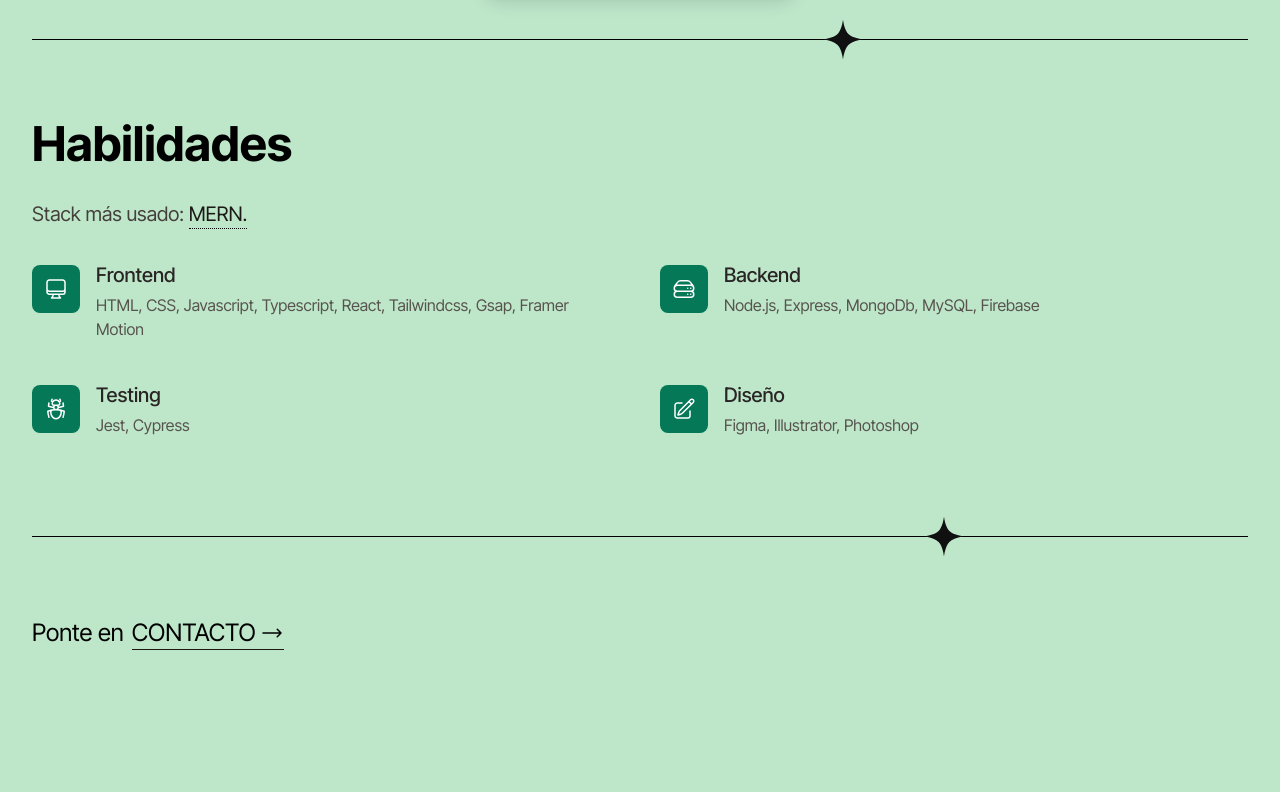
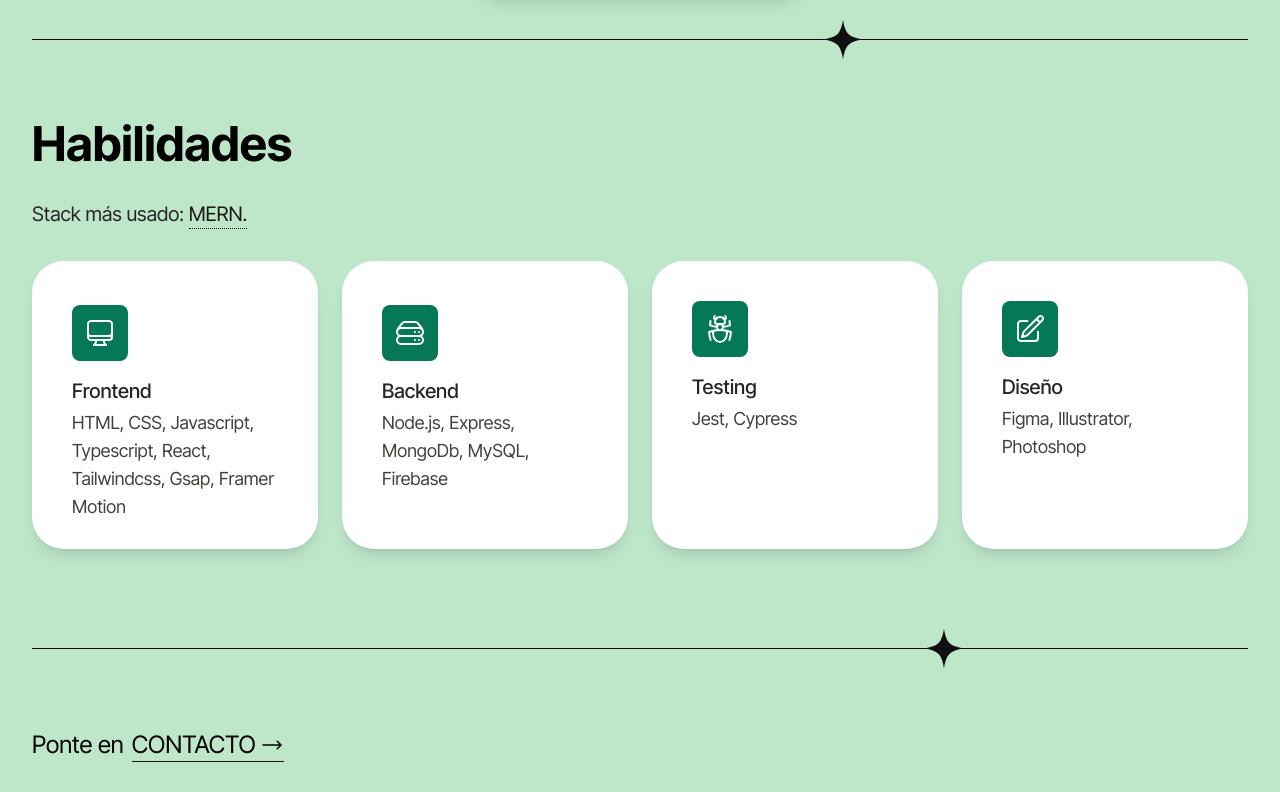
Before and after one commit to RdrBux/portfolio, a React (Create React App) app: page /about in a window 1280 px wide. Shown: the part 770-1562 px from the top of the page. Built offline with nearby package versions, Linux system fonts and the light colour scheme; a web font is replaced by a local one.

Commit message:
Style about

```diff
--- a/src/routes/about.jsx
+++ b/src/routes/about.jsx
@@ -45,11 +45,11 @@ export default function About() {
               variants={childAnim}
               className="grid items-center lg:grid-cols-2 lg:gap-20"
             >
-              <div className="z-10">
+              <div className="z-10 -mx-4 rounded-[2rem] bg-white p-10 shadow-lg">
                 <h2 className="text-3xl font-bold lg:text-5xl">
                   Rodrigo Rodríguez
                 </h2>
-                <div className="mt-8 flex flex-col gap-4 text-stone-700 lg:text-lg">
+                <div className="mt-8 flex flex-col gap-4 font-inter text-stone-800 lg:text-lg">
                   <p>
                     Desarrollador y diseñador web, actualmente viviendo en
                     Argentina.
@@ -83,7 +83,7 @@ export default function About() {
               className="flex flex-col gap-5 lg:gap-8"
             >
               <h3 className="text-3xl font-bold lg:text-5xl">Habilidades</h3>
-              <div className="text-xl text-stone-700">
+              <div className="text-xl text-stone-800">
                 Stack más usado:{' '}
                 <div className="tooltip | inline-block text-stone-900">
                   MERN.
@@ -92,8 +92,8 @@ export default function About() {
                   </span>
                 </div>
               </div>
-              <div className="grid items-start gap-6 lg:grid-cols-2 lg:gap-10">
-                <div className="flex gap-4">
+              <div className="grid items-start gap-6 text-lg lg:grid-cols-4 lg:gap-6">
+                <div className="flex flex-col gap-4 rounded-[2rem] bg-white p-10 shadow-lg lg:h-72">
                   <div className="mt-1 h-fit w-fit rounded-lg bg-emerald-700 p-3 text-white">
                     <svg
                       xmlns="http://www.w3.org/2000/svg"
@@ -101,7 +101,7 @@ export default function About() {
                       viewBox="0 0 24 24"
                       strokeWidth={1.5}
                       stroke="currentColor"
-                      className="h-6 w-6"
+                      className="h-8 w-8"
                     >
                       <path
                         strokeLinecap="round"
@@ -114,13 +114,13 @@ export default function About() {
                     <h4 className="text-xl font-medium text-stone-800">
                       Frontend
                     </h4>
-                    <p className="mt-1 text-stone-600">
+                    <p className="mt-1 text-stone-700">
                       HTML, CSS, Javascript, Typescript, React, Tailwindcss,
                       Gsap, Framer Motion
                     </p>
                   </div>
                 </div>
-                <div className="flex gap-4">
+                <div className="flex flex-col gap-4 rounded-[2rem] bg-white p-10 shadow-lg lg:h-72">
                   <div className="mt-1 h-fit w-fit rounded-lg bg-emerald-700 p-3 text-white">
                     <svg
                       xmlns="http://www.w3.org/2000/svg"
@@ -128,7 +128,7 @@ export default function About() {
                       viewBox="0 0 24 24"
                       strokeWidth={1.5}
                       stroke="currentColor"
-                      className="h-6 w-6"
+                      className="h-8 w-8"
                     >
                       <path
                         strokeLinecap="round"
@@ -141,12 +141,12 @@ export default function About() {
                     <h4 className="text-xl font-medium text-stone-800">
                       Backend
                     </h4>
-                    <p className="mt-1 text-stone-600">
+                    <p className="mt-1 text-stone-700">
                       Node.js, Express, MongoDb, MySQL, Firebase
                     </p>
                   </div>
                 </div>
-                <div className="flex items-center gap-4">
+                <div className="flex flex-col gap-4 rounded-[2rem] bg-white p-10 shadow-lg lg:h-72">
                   <div className="h-fit w-fit rounded-lg bg-emerald-700 p-3 text-white">
                     <svg
                       xmlns="http://www.w3.org/2000/svg"
@@ -154,7 +154,7 @@ export default function About() {
                       viewBox="0 0 24 24"
                       strokeWidth={1.5}
                       stroke="currentColor"
-                      className="h-6 w-6"
+                      className="h-8 w-8"
                     >
                       <path
                         strokeLinecap="round"
@@ -167,10 +167,10 @@ export default function About() {
                     <h4 className="text-xl font-medium text-stone-800">
                       Testing
                     </h4>
-                    <p className="mt-1 text-stone-600">Jest, Cypress</p>
+                    <p className="mt-1 text-stone-700">Jest, Cypress</p>
                   </div>
                 </div>
-                <div className="flex items-center gap-4">
+                <div className="flex flex-col gap-4 rounded-[2rem] bg-white p-10 shadow-lg lg:h-72">
                   <div className="h-fit w-fit rounded-lg bg-emerald-700 p-3 text-white">
                     <svg
                       xmlns="http://www.w3.org/2000/svg"
@@ -178,7 +178,7 @@ export default function About() {
                       viewBox="0 0 24 24"
                       strokeWidth={1.5}
                       stroke="currentColor"
-                      className="h-6 w-6"
+                      className="h-8 w-8"
                     >
                       <path
                         strokeLinecap="round"
@@ -191,7 +191,7 @@ export default function About() {
                     <h4 className="text-xl font-medium text-stone-800">
                       Diseño
                     </h4>
-                    <p className="mt-1 text-stone-600">
+                    <p className="mt-1 text-stone-700">
                       Figma, Illustrator, Photoshop
                     </p>
                   </div>
```
